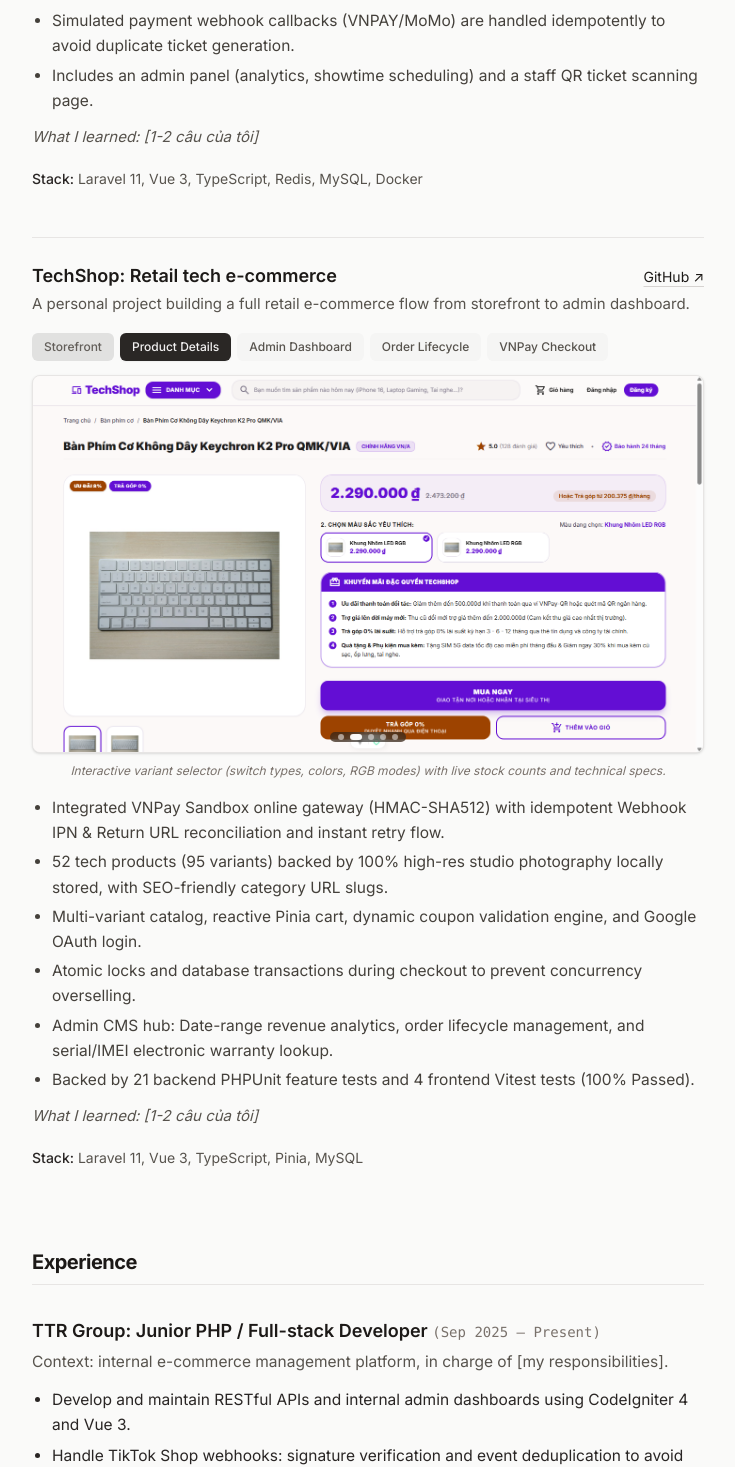
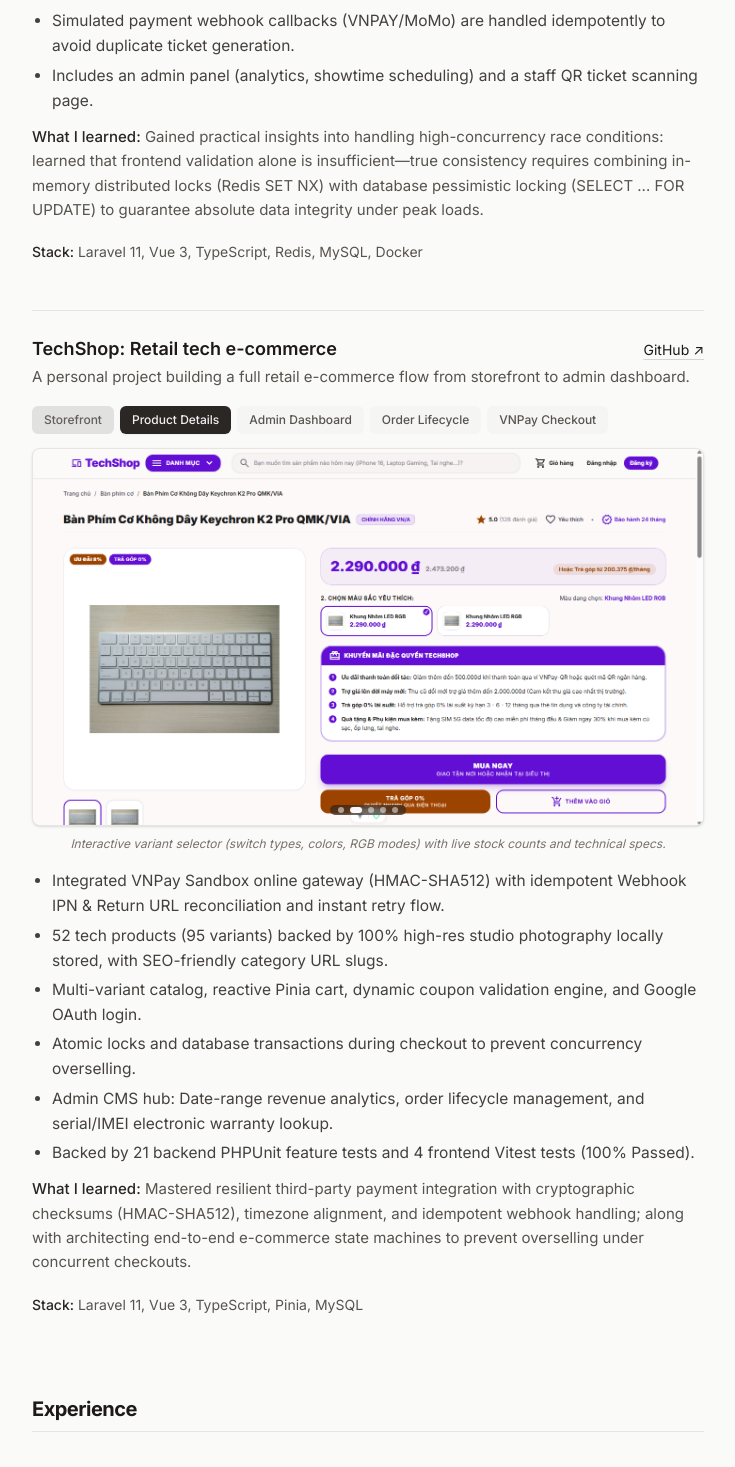
Before and after one commit to hiimthien/portfolio, a Vue app: page / in a window 1280 px wide. Shown: the part 1324-2791 px from the top of the page, without its empty margins (272-1007 px from the left). Built offline with nearby package versions, Linux system fonts and the light colour scheme.

Commit message:
docs: write detailed 'What I learned' insights for CineReserve and TechShop projects

```diff
--- a/src/components/Projects.vue
+++ b/src/components/Projects.vue
@@ -134,8 +134,12 @@
           </ul>
         </div>
 
-        <p class="text-stone-600 text-[15px] italic">
-          {{ isEn ? 'What I learned:' : 'Mình học được:' }} [1-2 câu của tôi]
+        <p class="text-stone-600 text-[15px] leading-relaxed">
+          <strong class="font-medium text-stone-800">{{ isEn ? 'What I learned:' : 'Mình học được:' }}</strong>
+          {{ isEn
+            ? ' Gained practical insights into handling high-concurrency race conditions: learned that frontend validation alone is insufficient—true consistency requires combining in-memory distributed locks (Redis SET NX) with database pessimistic locking (SELECT ... FOR UPDATE) to guarantee absolute data integrity under peak loads.'
+            : ' Hiểu sâu bản chất xử lý Race Condition khi mở bán vé cao điểm: phối hợp khóa phân tán trên RAM (Redis SET NX) để phản hồi tức thì với kiểm tra bi quan (SELECT ... FOR UPDATE trong Transaction) ở database nhằm chặn triệt để đặt trùng vé mà không làm nghẽn hệ thống.'
+          }}
         </p>
       </div>
 
@@ -263,8 +267,12 @@
           <li v-else>Backed by 21 backend PHPUnit feature tests and 4 frontend Vitest tests (100% Passed).</li>
         </ul>
 
-        <p class="text-stone-600 text-[15px] italic">
-          {{ isEn ? 'What I learned:' : 'Mình học được:' }} [1-2 câu của tôi]
+        <p class="text-stone-600 text-[15px] leading-relaxed">
+          <strong class="font-medium text-stone-800">{{ isEn ? 'What I learned:' : 'Mình học được:' }}</strong>
+          {{ isEn
+            ? ' Mastered resilient third-party payment integration with cryptographic checksums (HMAC-SHA512), timezone alignment, and idempotent webhook handling; along with architecting end-to-end e-commerce state machines to prevent overselling under concurrent checkouts.'
+            : ' Làm chủ trọn vẹn tích hợp cổng thanh toán trực tuyến bảo mật (HMAC-SHA512, chuẩn hóa múi giờ và Webhook IPN Idempotent); đồng thời xây dựng kiến trúc E-Commerce khép kín từ sản phẩm đa biến thể, khóa tồn kho nguyên tử chống bán vượt (overselling) đến trang quản trị vận hành.'
+          }}
         </p>
       </div>
 
```
